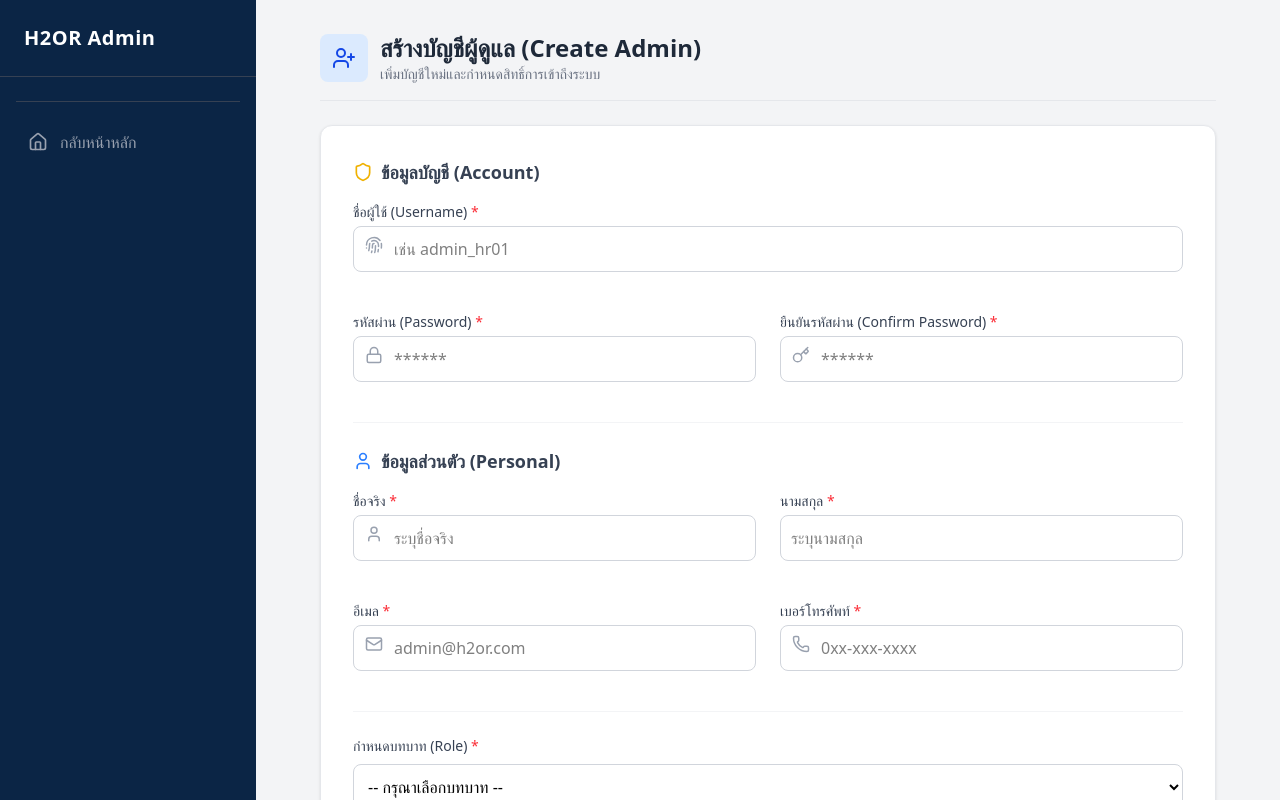
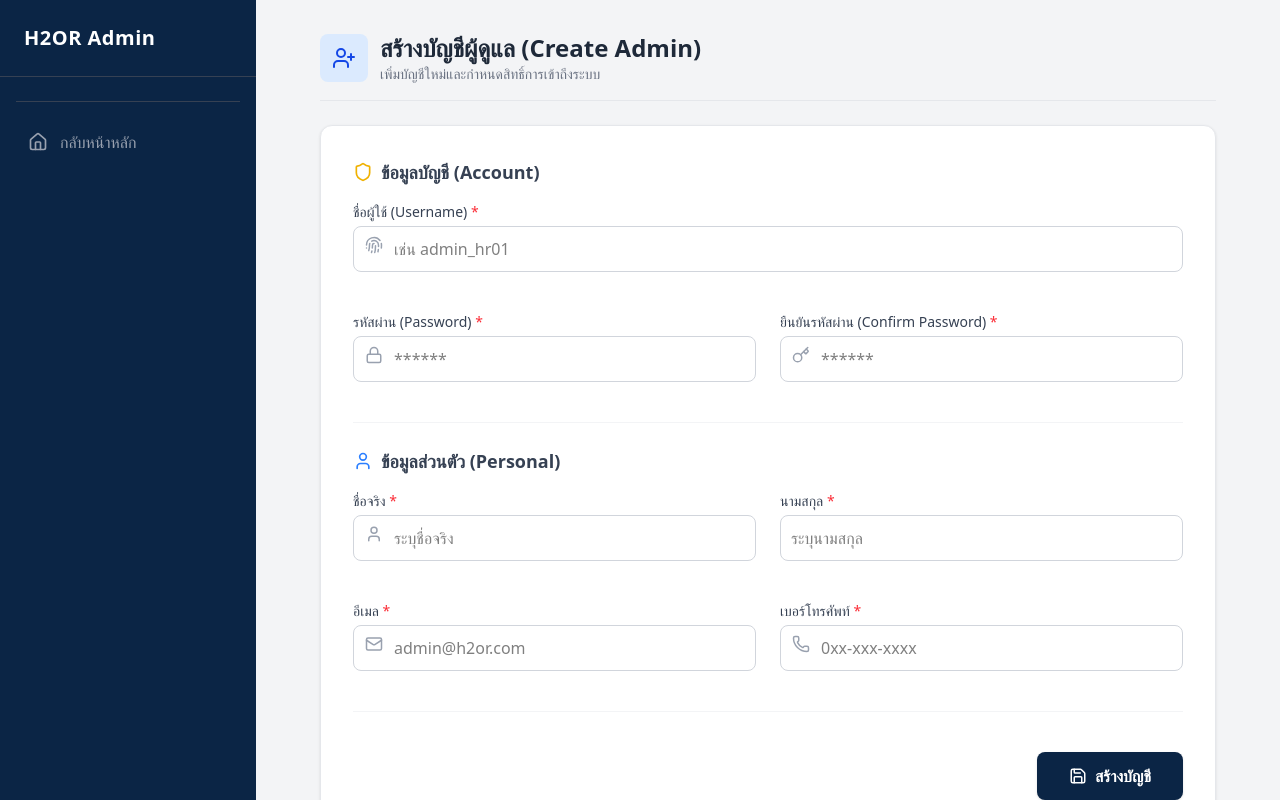
Before and after one commit to Nie-ent/H2OR_client, a React (Vite) app: page /admin/create-admin in a window 1280 px wide. Built offline with nearby package versions, Linux system fonts and the light colour scheme.

Commit message:
fix_login_role

```diff
--- a/src/pages/Admin/AdminLoginPage.jsx
+++ b/src/pages/Admin/AdminLoginPage.jsx
@@ -57,21 +57,22 @@ const AdminLoginPage = () => {
     try {
       const res = await axiosInstance.post("/login", data);
 
-      // 🔍 Debug: ดูโครงสร้างข้อมูลจริงใน Console (สำคัญมาก!)
-
       // 2. ✅ แก้ไข: เจาะเข้าไปเอาข้อมูลให้ถูกชั้น (res.data.data)
       const responseData = res.data.data || res.data; // กันเหนียวเผื่อโครงสร้างเปลี่ยน
       const user = responseData.user;
       const token = responseData.token;
       const role = responseData.user.role
 
-        localStorage.setItem("token", token)
-        localStorage.setItem("role", role)
+      // บันทึกลง Store
+      localStorage.setItem("token", token)
+      localStorage.setItem("role", role)
+
       if (!user || !token) {
         throw new Error("ไม่พบข้อมูลผู้ใช้งาน หรือ Token");
       }
 
-      // บันทึกลง Store
+       // 🔍 Debug: ดูโครงสร้างข้อมูลจริงใน Console (สำคัญมาก!)
+      console.log("Logged in as:", role)
 
       toast.success("เข้าสู่ระบบสำเร็จ!");
 
--- a/src/pages/Admin/RegisterAdminPage.jsx
+++ b/src/pages/Admin/RegisterAdminPage.jsx
@@ -216,29 +216,6 @@ const RegisterAdminPage = () => {
 
         <hr className="border-gray-100" />
 
-        {/* --- ส่วนที่ 3: บทบาท (Role) --- */}
-        <div>
-          <label className="block text-sm font-medium text-gray-700 mb-2">
-            กำหนดบทบาท (Role) <span className="text-red-500">*</span>
-          </label>
-          <div className="relative">
-            <select
-              {...register("role")}
-              className={`w-full p-2.5 rounded-lg border bg-white ${
-                errors.role ? "border-red-500" : "border-gray-300"
-              } focus:ring-2 focus:ring-blue-200 outline-none cursor-pointer`}
-            >
-              <option value="">-- กรุณาเลือกบทบาท --</option>
-              <option value="admin">Admin (ผู้ดูแลทั่วไป)</option>
-              <option value="super_admin">
-                Super Admin (ผู้ดูแลระบบสูงสุด)
-              </option>
-            </select>
-          </div>
-          {errors.role && (
-            <p className="text-red-500 text-xs mt-1">{errors.role.message}</p>
-          )}
-        </div>
 
         {/* Submit Button */}
         <div className="flex justify-end pt-4">
```
